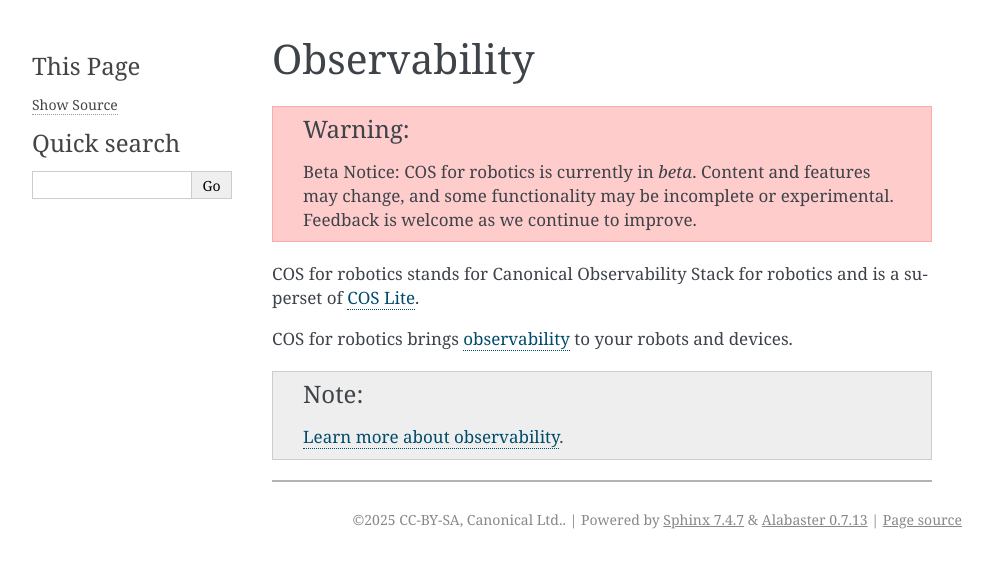
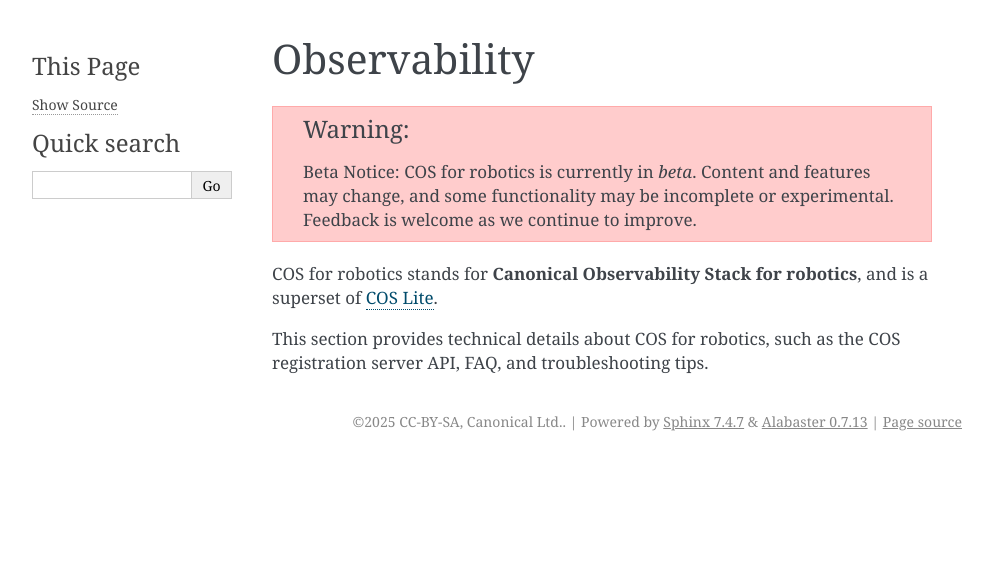
Before and after one commit to canonical/robotics_documentation, a Sphinx documentation site: the page built from docs/references/observability/index.rst, in a window 1280 px wide. Shown: the top 568 px of the page, without its empty margins (148-1141 px from the left). Built offline with Sphinx 7.4.7, drawn with Linux system fonts in a browser that asks for light colours; pages that are not in the unit, such as notebooks, are missing from menus.

Commit message:
align wording in ref/expl observability pages

```diff
--- a/docs/references/observability/index.rst
+++ b/docs/references/observability/index.rst
@@ -9,22 +9,18 @@
    Feedback is welcome as we continue to improve.
 
 .. Include start summary
-   This section includes Canonical Observability Stack (COS) for Devices
+
+   This section provides COS for robotics
    technical details such as the COS registration server API,
    FAQ, and troubleshooting tips.
+
 .. Include stop summary
 
-|COS_ROB| stands for Canonical Observability Stack for robotics and is a superset of
+|COS_ROB| stands for **Canonical Observability Stack for robotics**, and is a superset of
 `COS Lite <https://charmhub.io/topics/canonical-observability-stack/editions/lite>`_.
 
-|COS_ROB| brings `observability <https://ubuntu.com/observability/what-is-observability>`_
-to your robots and devices.
-
-.. note::
-
-   `Learn more about observability <https://ubuntu.com/observability/what-is-observability>`_.
-
---------------------------------------------------------------------
+This section provides technical details about |COS_ROB|,
+such as the COS registration server API, FAQ, and troubleshooting tips.
 
 .. toctree::
    :maxdepth: 3
```
Also changed, not shown: docs/explanations/observability/index.rst (+5 -6 lines).
